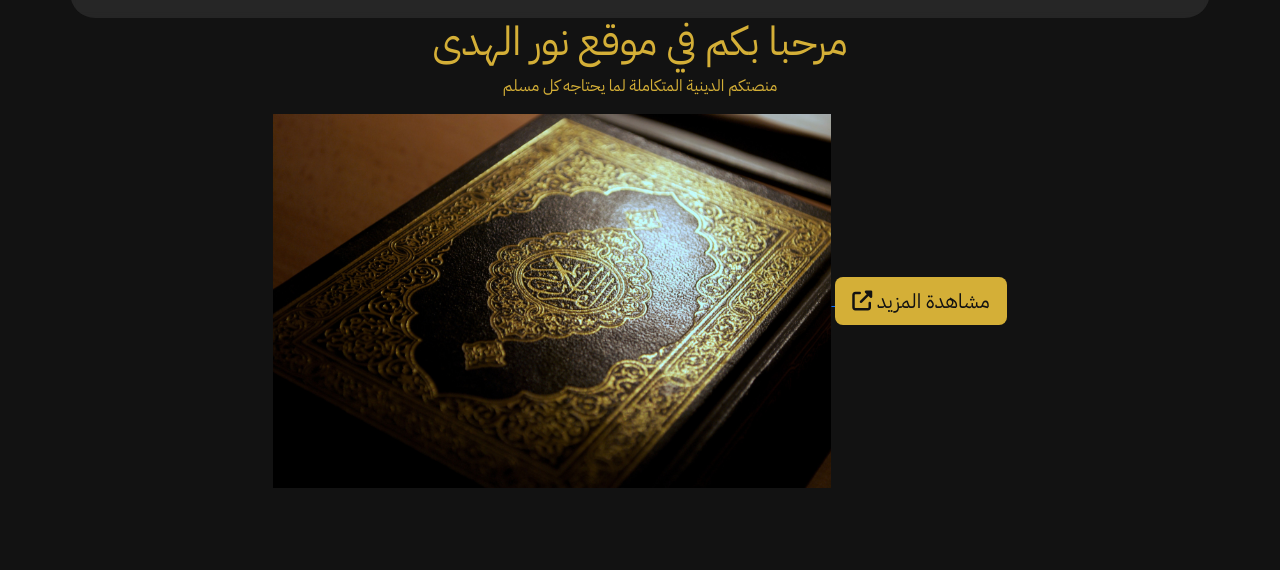
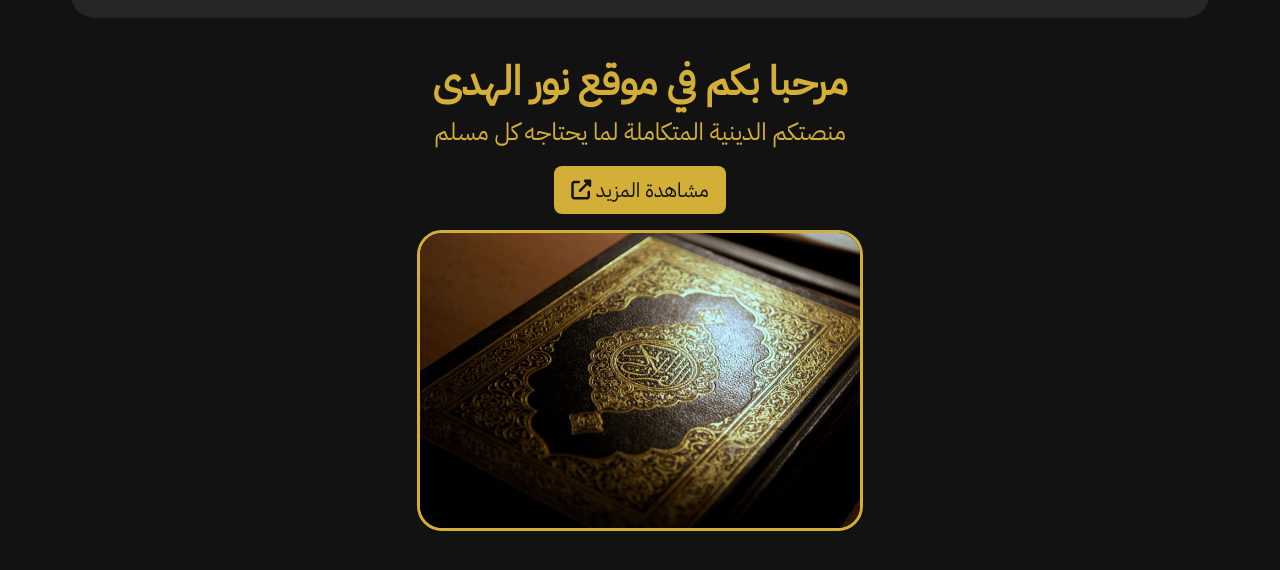
Before and after one commit to med6ba/noor-al-houda, a plain HTML site: page index.html in a window 1280 px wide. Shown: the part 102-672 px from the top of the page. Drawn offline with nearby package versions, Linux system fonts and the light colour scheme; files that its build step writes are made by us from their sources.

Commit message:
finishing navbar + header

```diff
--- a/css/style.css
+++ b/css/style.css
@@ -33,6 +33,9 @@ Color palette:
 html,
 body {
   height: 100%;
+  margin: 0;
+  display: flex;
+  flex-direction: column;
   background-color: #121212 !important;
   color: #d4af37 !important;
   font-family: "IBM-R", sans-serif !important;
@@ -42,7 +45,7 @@ nav {
   background: #3b3b3b80;
   border-bottom-right-radius: 25px;
   border-bottom-left-radius: 25px;
-  height: 15vh;
+  flex: 0 0 15vh;
 }
 nav div {
   padding: 0.5rem 1rem;
@@ -50,6 +53,9 @@ nav div {
 #more {
   background-color: #d4af37;
   color: #121212;
+}
+#more-link {
+  text-decoration: none;
 }
 #more:hover {
   background-color: #c4a338;
@@ -65,5 +71,22 @@ nav div {
   z-index: 100;
 }
 header {
-  height: 85vh;
+  flex: 1;
+  margin: 30px;
+  padding: 10px;
 }
+header h1 {
+  font-size: 2.5rem;
+  font-weight: 800;
+}
+header p {
+  font-size: 1.5rem;
+  font-weight: 500;
+}
+header img {
+  width: 40%;
+  height: auto;
+  border-radius: 25px;
+  border: #d4af37 3px solid;
+  transition: 0.2s all ease;
+}
--- a/index.html
+++ b/index.html
@@ -26,20 +26,24 @@
     <div id="pre-loader"></div>
     <!-- Navbar -->
     <nav class="navbar navbar-expand-lg sticky-top container">
-        <a class="navbar-brand mx-auto" href="index.html">
-          <img src="./assets/logo.png" alt="Bootstrap" height="65" />
-        </a>
+      <a class="navbar-brand mx-auto" href="index.html">
+        <img src="./assets/logo.png" alt="Bootstrap" height="65" />
+      </a>
     </nav>
     <!-- Header -->
     <header class="container text-center">
       <h1>مرحبا بكم في موقع نور الهدى</h1>
       <p>منصتكم الدينية المتكاملة لما يحتاجه كل مسلم</p>
-      <a href="./subpages/test.html">
-        <button class="btn btn-lg" id="more">
+      <a href="./subpages/test.html" id="more-link">
+        <button class="btn btn-lg d-block mx-auto" id="more">
           مشاهدة المزيد <i class="fa-solid fa-up-right-from-square"></i>
         </button>
       </a>
-      <img src="assets/img-header.jpg" alt="img-header" width="50%" />
+      <img
+        src="assets/img-header.jpg"
+        alt="img-header"
+        class="mx-auto mt-3 d-block"
+      />
     </header>
     <!-- Required scripts -->
     <script>
```
